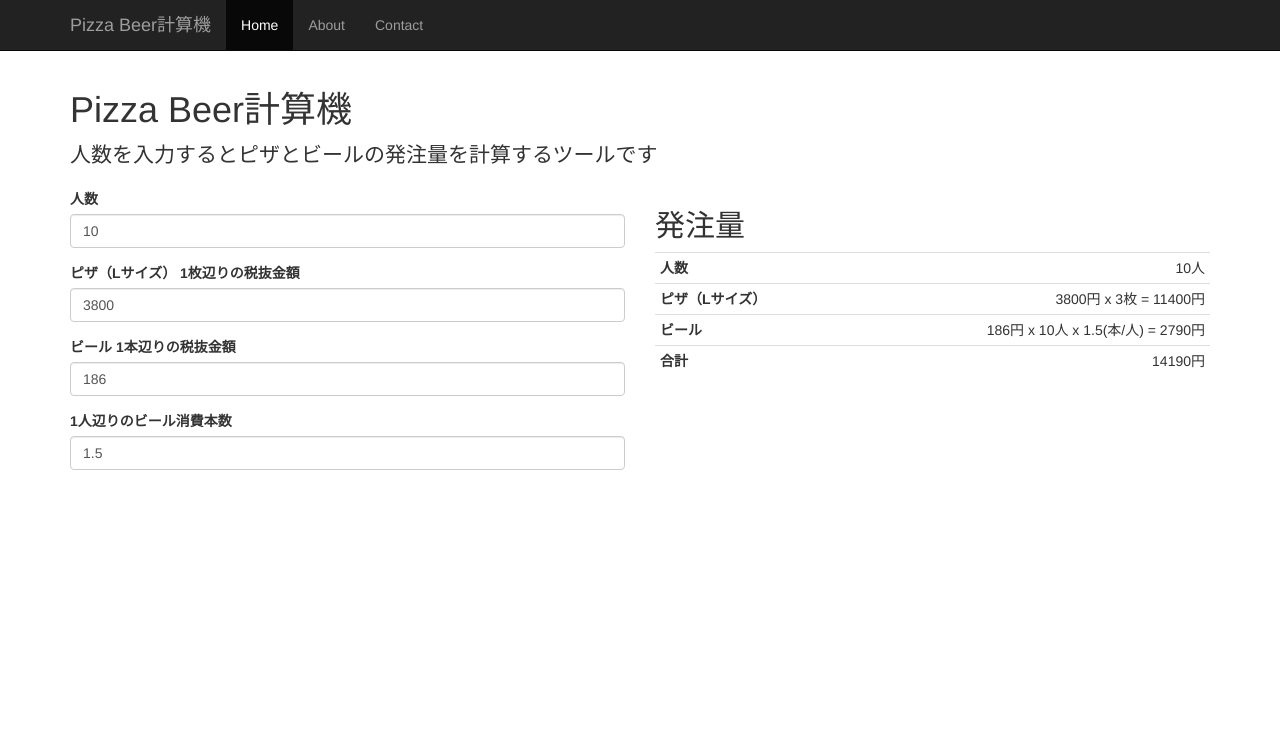
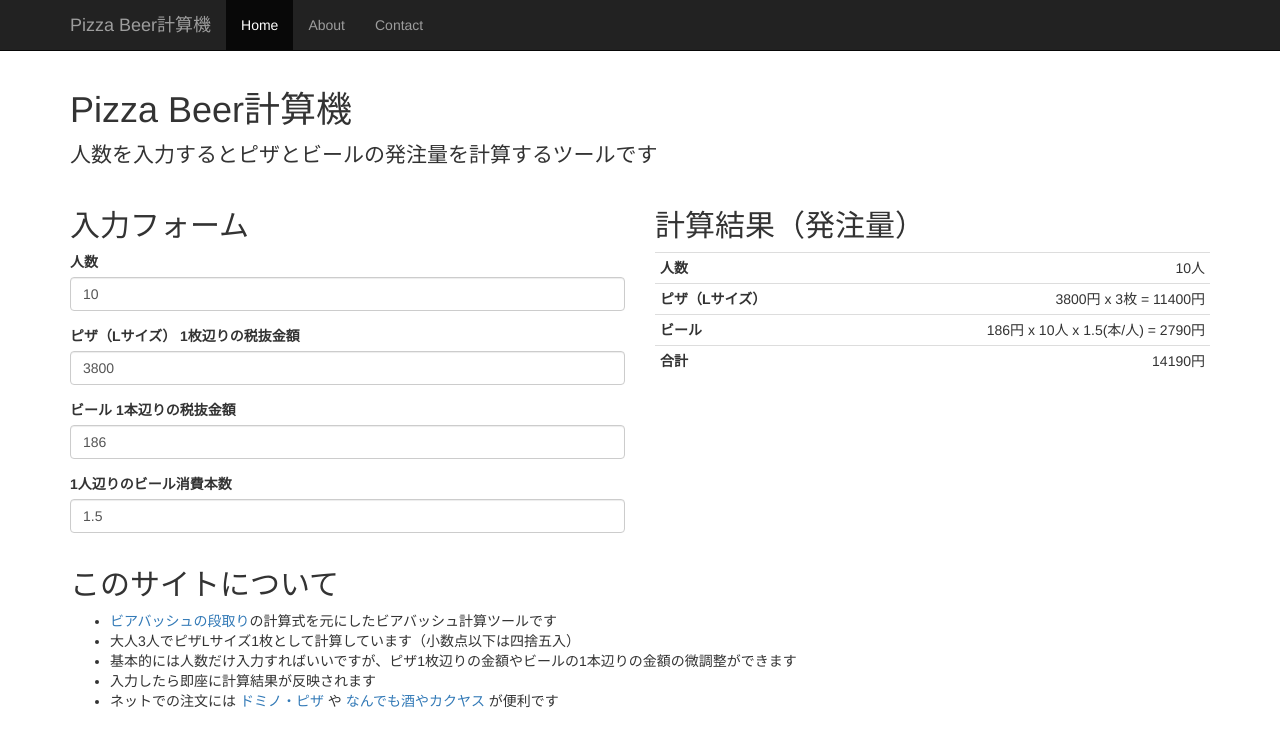
Before and after one commit to sue445/pizza-beer, a plain HTML site: page index.html in a window 1280 px wide. Drawn offline with nearby package versions, Linux system fonts and the light colour scheme.

Commit message:
Tweak view

```diff
--- a/index.html
+++ b/index.html
@@ -50,6 +50,16 @@
 
   <div id="main">
   </div>
+
+  <h2>このサイトについて</h2>
+
+  <ul>
+    <li><a href="http://d.hatena.ne.jp/hyoshiok/20081017/p1">ビアバッシュの段取り</a>の計算式を元にしたビアバッシュ計算ツールです</li>
+    <li>大人3人でピザLサイズ1枚として計算しています（小数点以下は四捨五入）</li>
+    <li>基本的には人数だけ入力すればいいですが、ピザ1枚辺りの金額やビールの1本辺りの金額の微調整ができます</li>
+    <li>入力したら即座に計算結果が反映されます</li>
+    <li>ネットでの注文には <a href="http://www.dominos.jp/">ドミノ・ピザ</a> や <a href="http://www.kakuyasu.co.jp/">なんでも酒やカクヤス</a> が便利です</li>
+  </ul>
 </div><!-- /.container -->
 
 <!-- jQuery (necessary for Bootstrap's JavaScript plugins) -->
--- a/js/application.js
+++ b/js/application.js
@@ -17,7 +17,7 @@ app.vm = {
     };
 
     app.vm.beer_price = function () {
-      return app.vm.price_per_beer() * app.vm.people() * app.vm.beer_per_person();
+      return Math.ceil(app.vm.price_per_beer() * app.vm.people() * app.vm.beer_per_person());
     };
 
     app.vm.total_price = function () {
@@ -33,6 +33,7 @@ app.controller = function() {
 app.view = function() {
   return m("div", { class: "row" }, [
     m("div", { class: "col-md-6"}, [
+      m("h2", "入力フォーム"),
       m("form", [
         m("div", { class: "form-group" }, [
           m("label", { for: "people" }, "人数"),
@@ -65,7 +66,7 @@ app.view = function() {
       ])
     ]),
     m("div", { class: "col-md-6" }, [
-      m("h2", "発注量"),
+      m("h2", "計算結果（発注量）"),
       m("table", { class: "table table-condensed table-hover" }, [
         m("tbody", [
           m("tr", [
```
